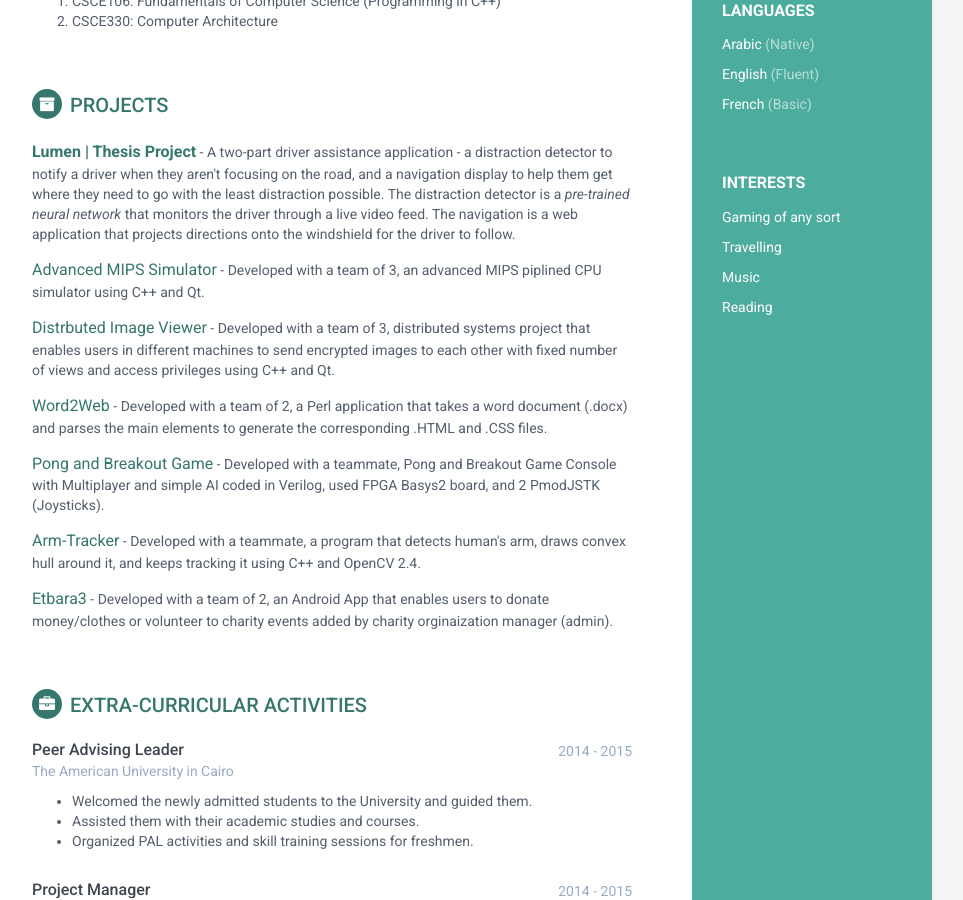
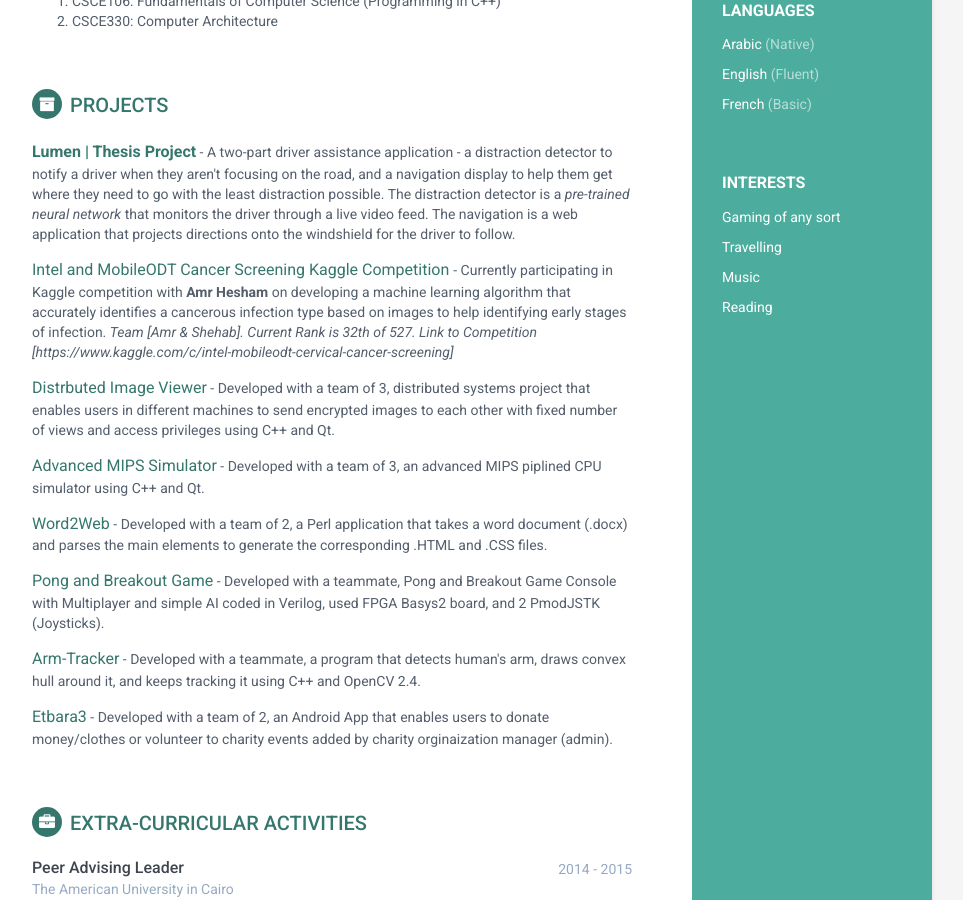
Before and after one commit to ShehabCE/shehabce.github.io, a Jekyll site: the page built from index.html, in a window 1280 px wide and 900 px high, scrolled down 743 px. Shown: the whole window, without its empty margins (188-1151 px from the left). Built offline with Jekyll 4.4.1, drawn with Linux system fonts in a browser that asks for light colours.

Commit message:
Added Kaggle description

```diff
--- a/_includes/projects.html
+++ b/_includes/projects.html
@@ -6,13 +6,20 @@
                 <div class="item">
                     <span class="project-title"><a href="#" target="_blank"><strong>Lumen | Thesis Project</strong></a></span> - <span class="project-tagline">A two-part driver assistance application - a distraction detector to notify a driver when they aren't focusing on the road, and a navigation display to help them get where they need to go with the least distraction possible. The distraction detector is a <I>pre-trained neural network</I> that monitors the driver through a live video feed. The navigation is a web application that projects directions onto the windshield for the driver to follow.</span>
                 </div><!--//item-->
+
                 <div class="item">
-                    <span class="project-title"><a href="https://github.com/ShadyF/Advanced_Pipelined_MIPS_Simulator-CS330" target="_blank">Advanced MIPS Simulator</a></span> - <span class="project-tagline">Developed with a team of 3, an advanced MIPS piplined CPU simulator using C++ and Qt.</span>
+                    <span class="project-title"><a href="#" target="_blank">Intel and MobileODT Cancer Screening Kaggle Competition </a></span> - <span class="project-tagline"> Currently participating in Kaggle competition with <strong>Amr Hesham</strong> on developing a machine learning algorithm that accurately identifies a cancerous infection type based on images to help identifying early stages of infection. <I>Team [Amr &amp; Shehab]. Current Rank is 32th of 527. Link to Competition [https://www.kaggle.com/c/intel-mobileodt-cervical-cancer-screening]</I></span>
                 </div><!--//item-->
+
                 <div class="item">
                     <span class="project-title"><a href="https://github.com/ShehabCE/Distributed-Systems" target="_blank">Distrbuted Image Viewer</a></span> -
                     <span class="project-tagline">Developed with a team of 3, distributed systems project that enables users in different machines to send encrypted images to each other with fixed number of views and access privileges using C++ and Qt.</span>
                 </div><!--//item-->
+
+                <div class="item">
+                    <span class="project-title"><a href="https://github.com/ShadyF/Advanced_Pipelined_MIPS_Simulator-CS330" target="_blank">Advanced MIPS Simulator</a></span> - <span class="project-tagline">Developed with a team of 3, an advanced MIPS piplined CPU simulator using C++ and Qt.</span>
+                </div><!--//item-->
+
                 <div class="item">
                     <span class="project-title"><a href="https://github.com/ShehabCE/WordToWeb" target="_blank">Word2Web</a></span> -
                     <span class="project-tagline">Developed with a team of 2, a Perl application that takes a word document (.docx) and parses the main elements to generate the corresponding .HTML and .CSS files.</span>
```
